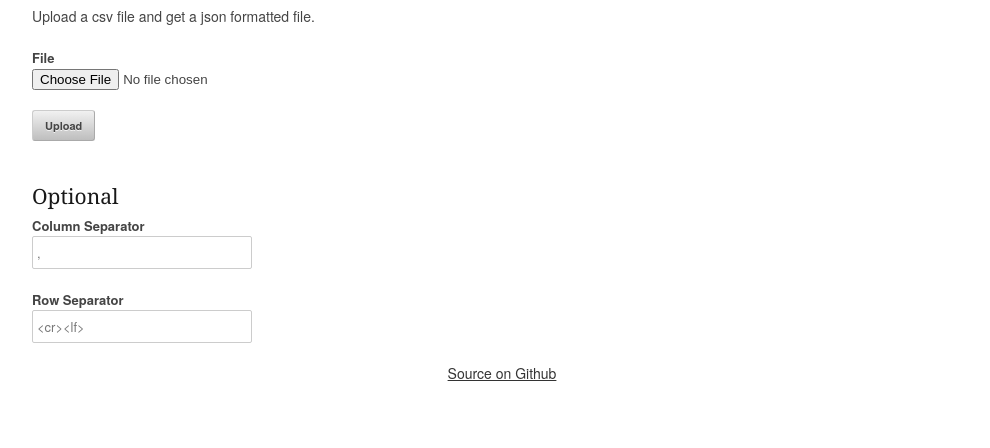
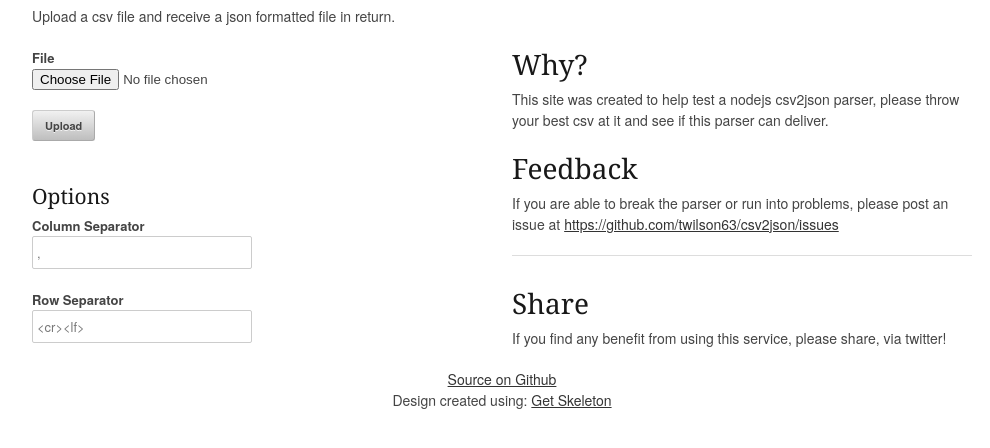
Before and after one commit to twilson63/csv2json, a website: page public/index.html in a window 1280 px wide. Shown: the part 58-506 px from the top of the page, without its empty margins (138-1128 px from the left). Drawn offline with nearby package versions, Linux system fonts and the light colour scheme.

Commit message:
update html

```diff
--- a/public/index.html
+++ b/public/index.html
@@ -37,7 +37,9 @@
   <div class="container">
     <div class="sixteen columns">
     <h1>csv2json</h1>
-    <p>Upload a csv file and get a json formatted file.</p>
+    <p>Upload a csv file and receive a json formatted file in return.</p>
+    </div>
+    <div class="eight columns">
     <form action='/' method='post' enctype='multipart/form-data'>
       <p>
         <label>File</label>
@@ -47,7 +49,7 @@
         <button>Upload</button>
       </p>
 
-      <h4>Optional</h4>
+      <h4>Options</h4>
       <p>
         <label>Column Separator</label>
         <input type='text' name="col-sep" value=',' />
@@ -58,8 +60,18 @@
       </p>
     </form>
     </div>
+    <div class="eight columns">
+      <h3>Why?</h3>
+      <p>This site was created to help test a nodejs csv2json parser, please throw your best csv at it and see if this parser can deliver.</p>
+      <h3>Feedback</h3>
+      <p>If you are able to break the parser or run into problems, please post an issue at <a href='https://github.com/twilson63/csv2json/issues'>https://github.com/twilson63/csv2json/issues</a></p>
+      <hr />
+      <h3>Share</h3>
+      <p>If you find any benefit from using this service, please share, via twitter!</p>
+    </div>
     <div class="sixteen columns">
       <center><a href='https://github.com/twilson63/csv2json'>Source on Github</a></center>
+      <center>Design created using: <a href='http://getskeleton.com'>Get Skeleton</a></center>
     </div>
   </div>
 <!-- JS
--- a/src/index.coffee
+++ b/src/index.coffee
@@ -15,8 +15,6 @@ app.post '/', (req, resp) ->
   row_sep = '\r' if req.fields['row-sep'] == '<cr>'
   row_sep = '\n' if req.fields['row-sep'] == '<lf>'
 
-  console.log req.fields['row-sep']
-  console.log req.fields['col-sep']
   json = []
   csvjs.parse req.files[0].content,
     col_sep: req.fields['col-sep']
```
Also changed, not shown: lib/index.js (+12 -4 lines), 1 other file.
